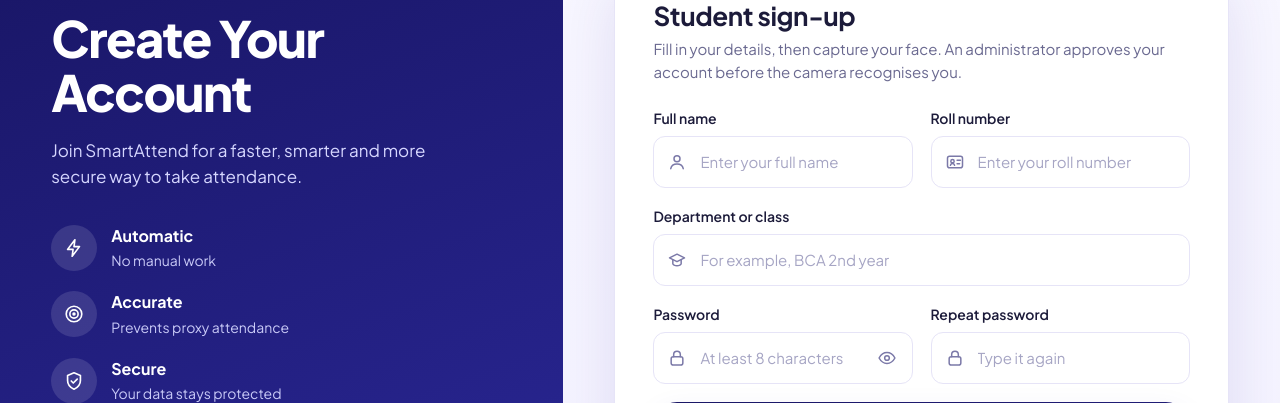
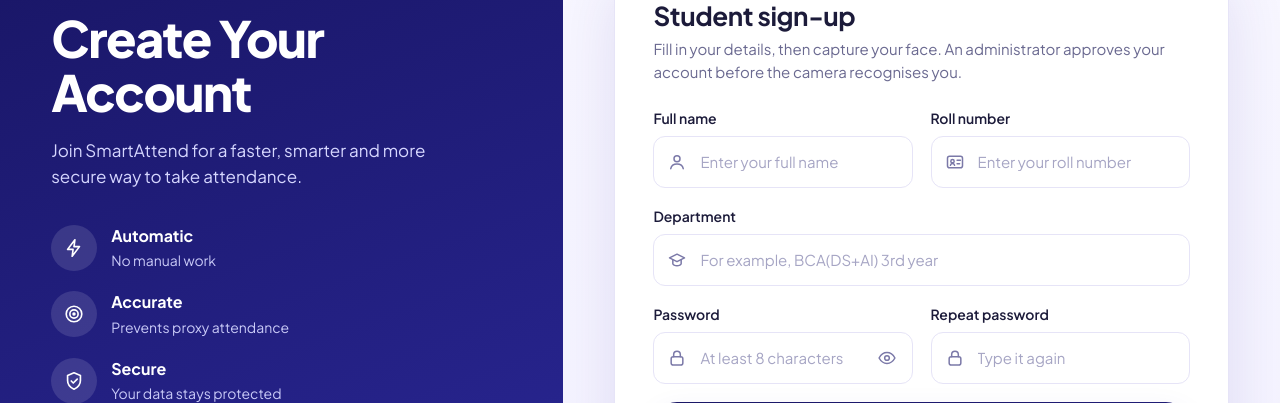
Before and after one commit to Yokshita13/AI_Attendance, a Flask app: page /signup in a window 1280 px wide. Shown: the part 105-508 px from the top of the page. Run offline with Flask 3, Linux system fonts and the light colour scheme; parts of the project's set-up code (start-up, migrations or seed data) failed here and were passed over; some libraries are stand-ins or nearby versions.

Commit message:
Update signup.html

```diff
--- a/frontend/templates/signup.html
+++ b/frontend/templates/signup.html
@@ -13,8 +13,8 @@
       <div class="control">{{ icon('user') }}<input id="name" placeholder="Enter your full name" required autocomplete="name"></div></div>
     <div class="field"><label for="roll">Roll number</label>
       <div class="control">{{ icon('id') }}<input id="roll" placeholder="Enter your roll number" required autocomplete="off"></div></div>
-    <div class="field full"><label for="dept">Department or class</label>
-      <div class="control">{{ icon('cap') }}<input id="dept" placeholder="For example, BCA 2nd year" autocomplete="off"></div></div>
+    <div class="field full"><label for="dept">Department</label>
+      <div class="control">{{ icon('cap') }}<input id="dept" placeholder="For example, BCA(DS+AI) 3rd year" autocomplete="off"></div></div>
     <div class="field"><label for="pw">Password</label>
       <div class="control">{{ icon('lock') }}<input id="pw" type="password" minlength="8" placeholder="At least 8 characters" required autocomplete="new-password">
         <button class="eye" type="button" data-for="pw" aria-label="Show password">{{ icon('eye') }}</button></div></div>
```
